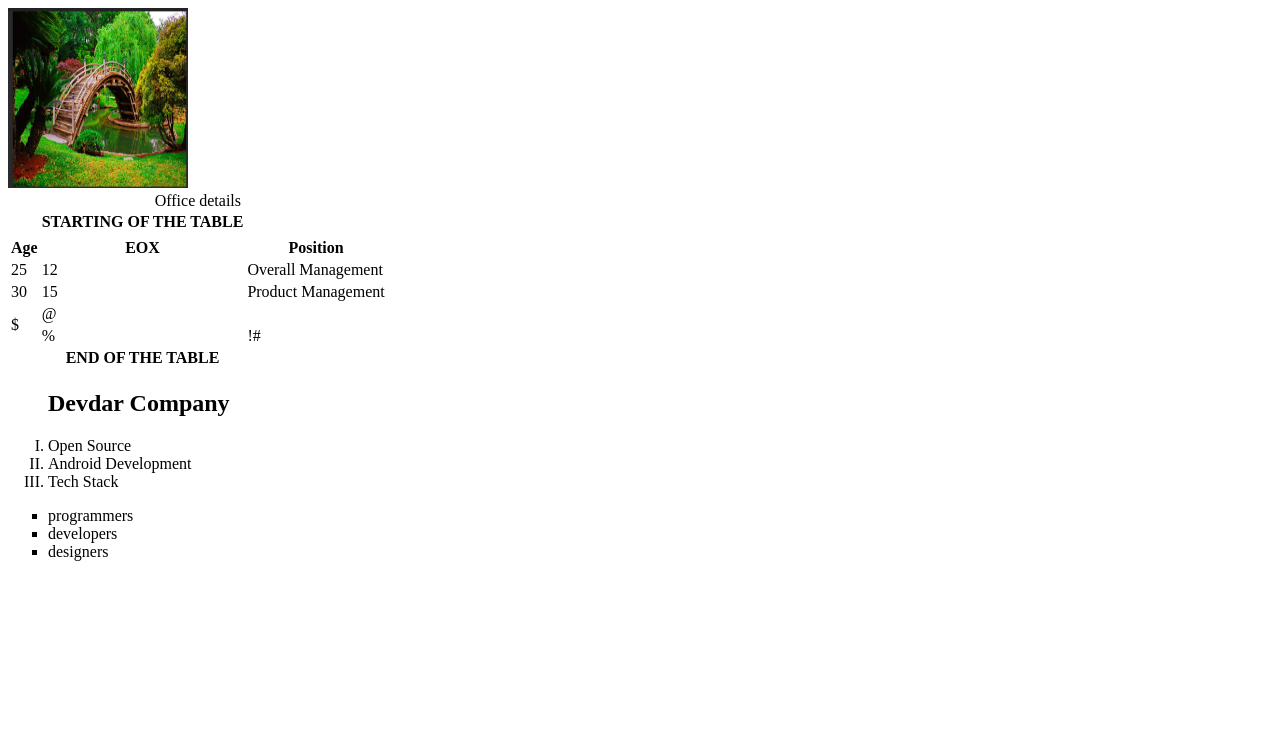
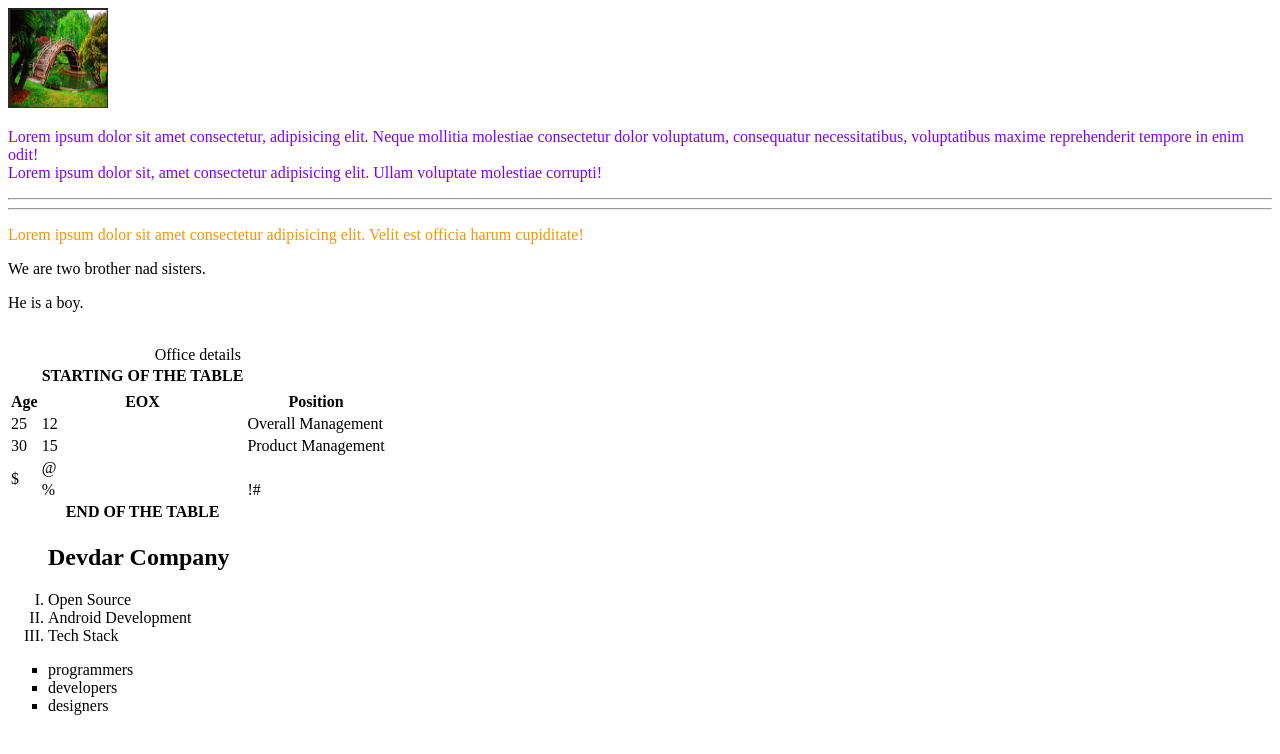
Before and after one commit to goyal-nandini/learningWebDevelopment, a plain HTML site: page tutorial1.html in a window 1280 px wide. Drawn offline with Linux system fonts and the light colour scheme.

Commit message:
new learnings

```diff
--- a/tutorial1.html
+++ b/tutorial1.html
@@ -1,4 +1,5 @@
 <!DOCTYPE html>
+<html lang="en-IN">
 
 <head>
     <title>
@@ -6,7 +7,20 @@
     </title>
 
 <body>
-    <img height="180" width="180" src="image1.png" alt="park image">
+
+    <img src="/image1.png" alt="park image" height="100" width="100">
+    <p style="color:rgb(123, 0, 255)">
+        Lorem ipsum dolor sit amet consectetur, adipisicing elit. Neque mollitia molestiae consectetur dolor voluptatum,
+        consequatur necessitatibus, voluptatibus maxime reprehenderit tempore in enim odit! <br style="color:rgb(165, 42, 54)"> Lorem ipsum dolor sit, amet consectetur adipisicing elit. Ullam voluptate molestiae corrupti!
+        <!-- you can add a style attribute to the <br> tag in HTML5. However, since the <br> tag is an empty element that only creates a line break, there are limited styles that make sense to apply to it. Typically, you might use styles like clear or position. WE WILL LEARN LATER!! -->
+    </p>
+    <hr><hr>
+    <p title="This is lorem13" style="color:rgb(247, 149, 2)">
+        Lorem ipsum dolor sit amet consectetur adipisicing elit. Velit est officia harum cupiditate!
+    </p>
+    <p title='Nandini"goyal"siblings'>We are two brother nad sisters.</p>
+    <p title="kartik'goyal''boy'">He is a boy.</p>
+
     <!-- height or weight me se koi ek type karoge too dusra wala automatically adjust ho jaegi -->
     <table>
         <th>
```
Also changed, not shown: tutorial2.html (added, +21 -0 lines).
